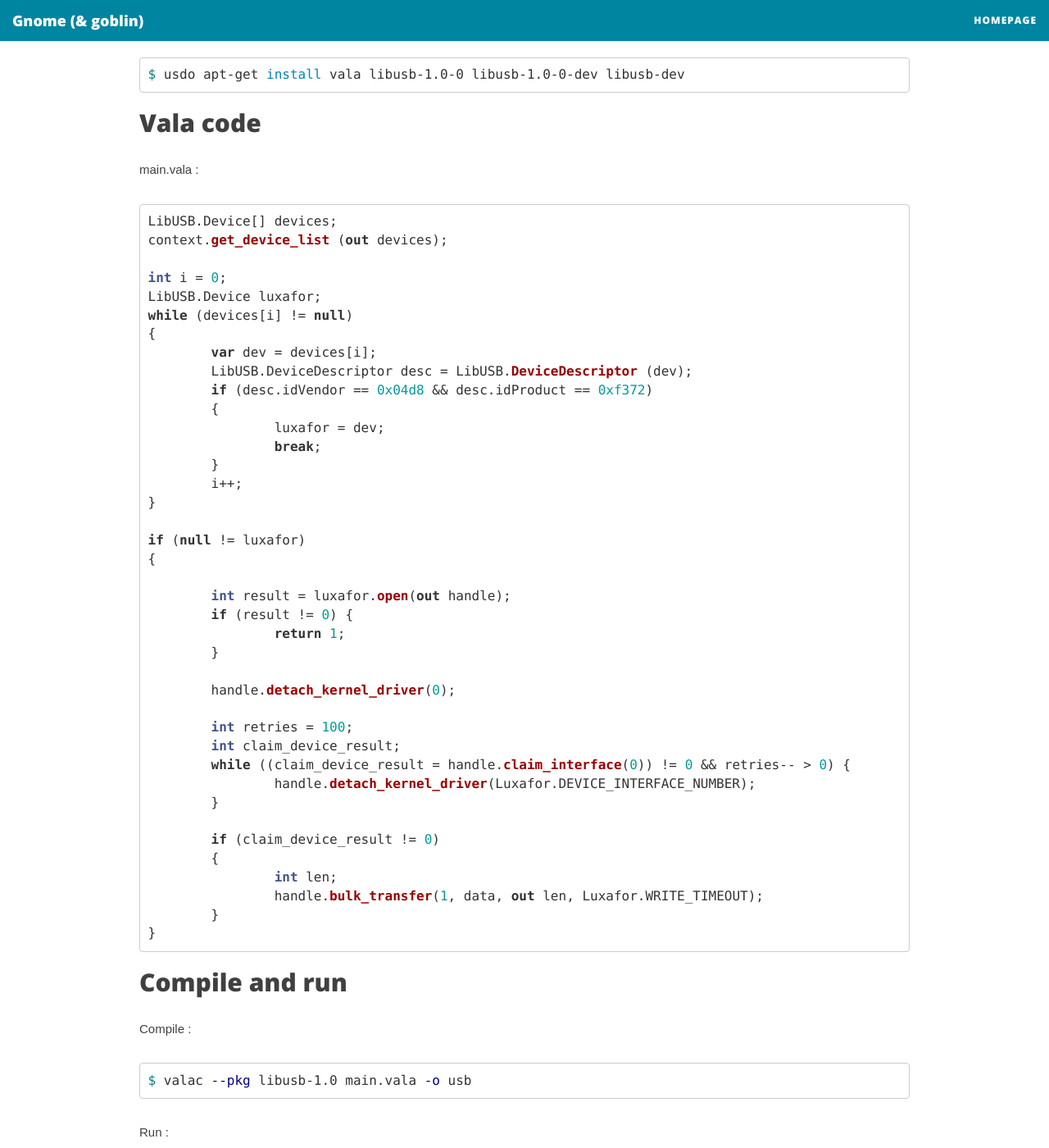
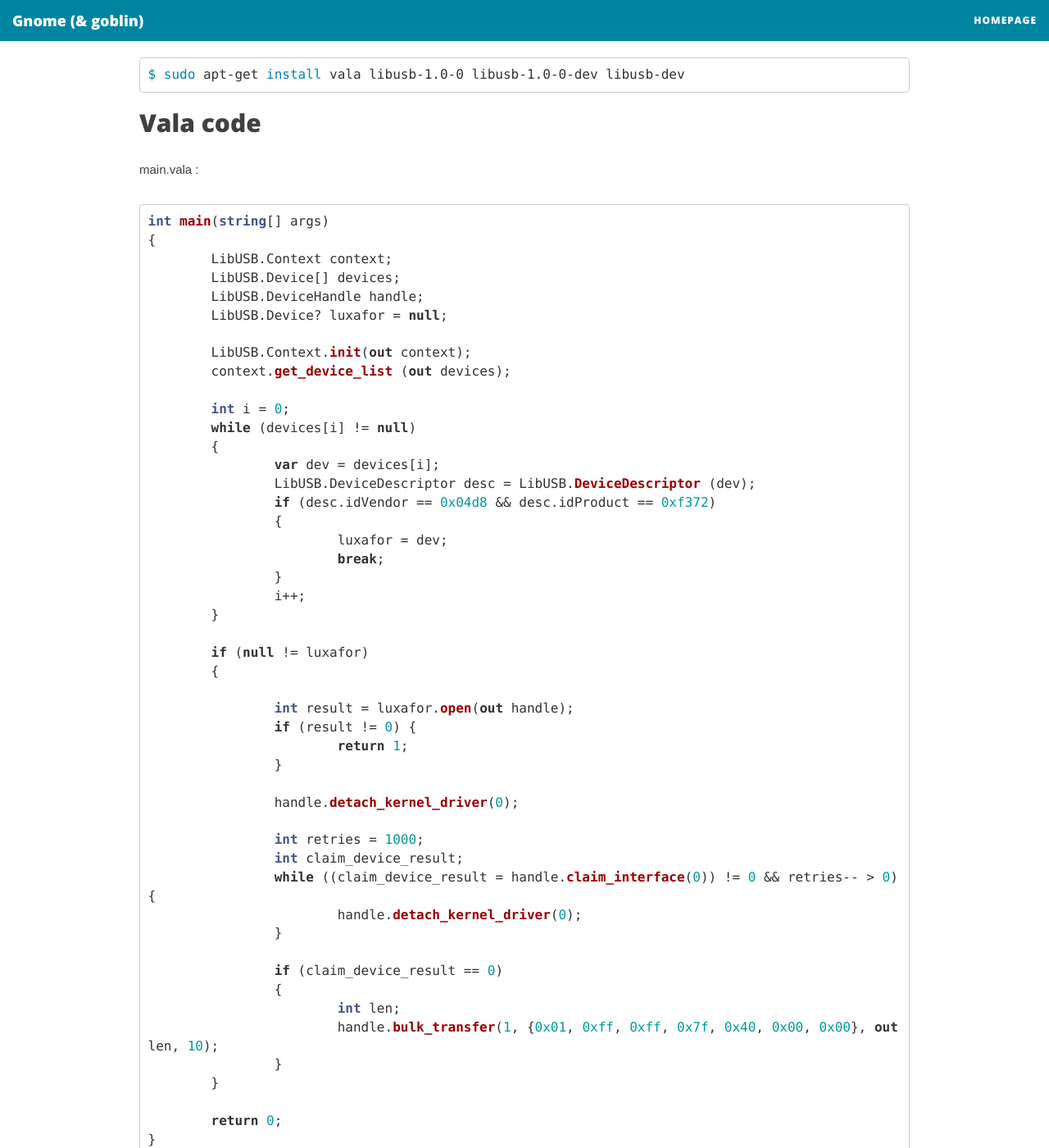
Before and after one commit to lcallarec/blog.io, a Jekyll site: the page built from _posts/2017-03-25-capture usb traffic.md, in a window 1280 px wide and 1400 px high, scrolled down 5347 px. Shown: the whole window at 82% size. Built offline with Jekyll 4.4.1, drawn with Linux system fonts in a browser that asks for light colours; nearby versions of some CDN libraries; some of the changed text lies outside the part shown.

Commit message:
Fix main.vala and add main.vala file as asset

```diff
--- a/_posts/2017-03-25-capture usb traffic.md
+++ b/_posts/2017-03-25-capture usb traffic.md
@@ -67,7 +67,7 @@ The most important information is the URB_INTERUPT packet sent from host to USB
 Bingo !
 
 * The packet sent is seven 8-bits data long
-* There's two `ff`. Does one of them color be the `255` (`0xff`) I set for the red channel, if there's a red channel ? Simple test : what if I switch color to `-red=255, --green=127, --blue=64` ? If I'm guessing right, Luxafor should sniff this hexadecimal values
+* There's two `ff`. Does one of them color be the `255` (`0xff`) I set for the red channel, if there's a red channel ? Simple test : what if I switch color to `-red=255, --green=127, --blue=64` ? If I'm guessing right, Luxafor should sniff these hexadecimal values
 
 {% highlight R %}
 ff 7f 40
@@ -158,7 +158,7 @@ I decided to use Vala as language to write the  POC: it remaing very close to C
 
 On an apt package manager based system :
 {% highlight bash %}
-$ usdo apt-get install vala libusb-1.0-0 libusb-1.0-0-dev libusb-dev
+$ sudo apt-get install vala libusb-1.0-0 libusb-1.0-0-dev libusb-dev
 {% endhighlight %}
 
 ## Vala code
@@ -166,44 +166,53 @@ $ usdo apt-get install vala libusb-1.0-0 libusb-1.0-0-dev libusb-dev
 main.vala :
 {% highlight vala %}
 
-LibUSB.Device[] devices;
-context.get_device_list (out devices);
+int main(string[] args)
+{
+	LibUSB.Context context;
+	LibUSB.Device[] devices;
+	LibUSB.DeviceHandle handle;
+	LibUSB.Device? luxafor = null;
 
-int i = 0;
-LibUSB.Device luxafor;
-while (devices[i] != null)
-{
-	var dev = devices[i];
-	LibUSB.DeviceDescriptor desc = LibUSB.DeviceDescriptor (dev);
-	if (desc.idVendor == 0x04d8 && desc.idProduct == 0xf372)
+	LibUSB.Context.init(out context);
+	context.get_device_list (out devices);
+
+	int i = 0;
+	while (devices[i] != null)
 	{
-		luxafor = dev;
-		break;
-	}
-	i++;
-}
-
-if (null != luxafor)
-{
-
-	int result = luxafor.open(out handle);
-	if (result != 0) {
-		return 1;
+		var dev = devices[i];
+		LibUSB.DeviceDescriptor desc = LibUSB.DeviceDescriptor (dev);
+		if (desc.idVendor == 0x04d8 && desc.idProduct == 0xf372)
+		{
+			luxafor = dev;
+			break;
+		}
+		i++;
 	}
 
-	handle.detach_kernel_driver(0);
+	if (null != luxafor)
+	{
 
-	int retries = 100;
-	int claim_device_result;
-	while ((claim_device_result = handle.claim_interface(0)) != 0 && retries-- > 0) {
-		handle.detach_kernel_driver(Luxafor.DEVICE_INTERFACE_NUMBER);
+		int result = luxafor.open(out handle);
+		if (result != 0) {
+			return 1;
+		}
+
+		handle.detach_kernel_driver(0);
+
+		int retries = 1000;
+		int claim_device_result;
+		while ((claim_device_result = handle.claim_interface(0)) != 0 && retries-- > 0) {
+			handle.detach_kernel_driver(0);
+		}
+
+		if (claim_device_result == 0)
+		{
+			int len;
+			handle.bulk_transfer(1, {0x01, 0xff, 0xff, 0x7f, 0x40, 0x00, 0x00}, out len, 10);
+		}
 	}
 
-	if (claim_device_result != 0)
-	{
-		int len;
-		handle.bulk_transfer(1, data, out len, Luxafor.WRITE_TIMEOUT);
-	}
+	return 0;
 }
 
 {% endhighlight %}
@@ -219,3 +228,9 @@ Run :
 {% highlight bash %}
 $ sudo ./usb
 {% endhighlight %}
+
+# Bingo !
+
+
+
+The --Luxafor__ color is now `--red=255 --green=127 --blue=64`, as expected !
```
Also changed, not shown: other parts of _posts/2017-03-25-capture usb traffic.md (+1 -1 lines), 1 other file.
